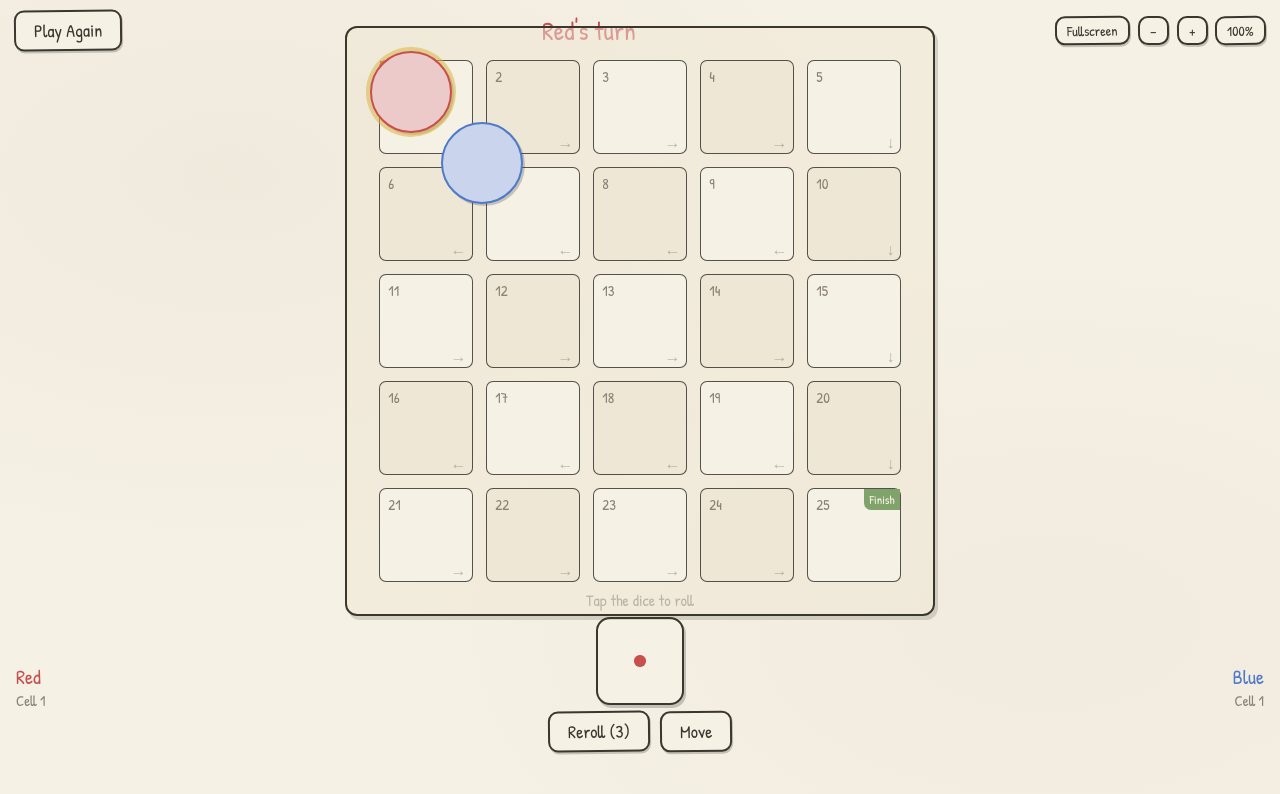
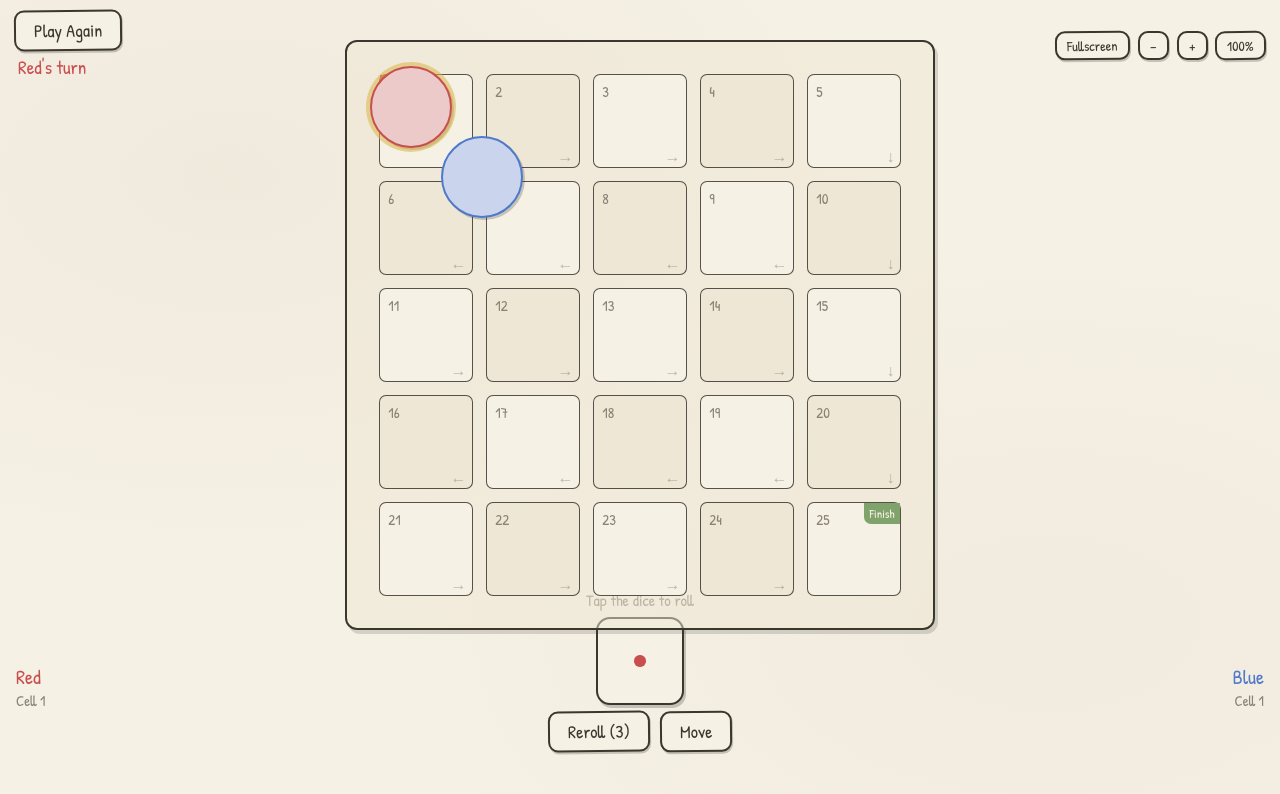
Before and after one commit to Mooling0602/Paper-Cloud-Games, a website built with Vite: page Roll-and-Move/index.html in a window 1280 px wide. Both pictures are taken after a click on the button "Start Game". Built offline with nearby package versions, Linux system fonts and the light colour scheme; a web font is replaced by a local one.

Commit message:
feat(Roll-and-Move): move turn banner under restart button

```diff
--- a/Roll-and-Move/src/style.css
+++ b/Roll-and-Move/src/style.css
@@ -152,9 +152,16 @@ body {
   gap: 10px;
   padding: 10px 14px;
 }
+.topbar .left {
+  display: flex;
+  flex-direction: column;
+  align-items: flex-start;
+  gap: 3px;
+}
 .topbar .banner {
-  font-size: 26px;
-  text-align: center;
+  font-size: 19px;
+  text-align: left;
+  padding-left: 4px;
 }
 .topbar .right {
   display: flex;
--- a/Roll-and-Move/src/ui/game.ts
+++ b/Roll-and-Move/src/ui/game.ts
@@ -31,8 +31,10 @@ export function createGame(onRestart: () => void): GameView {
   view.append(el('div', 'paper-bg'), gameView);
 
   const topbar = el('header', 'topbar');
+  const leftGroup = el('div', 'left');
   const restartBtn = paperButton(t('game.restart'), onRestart);
   const banner = el('div', 'banner');
+  leftGroup.append(restartBtn, banner);
   const right = el('div', 'right');
   const fsBtn = paperButton(t('game.fullscreen'), () => toggleFullscreen(), 'small');
   const refreshFsLabel = (): void => {
@@ -43,7 +45,7 @@ export function createGame(onRestart: () => void): GameView {
   const zoomInBtn = paperButton('+', () => zoom.zoomIn(), 'small');
   const pctBtn = paperButton('100%', () => zoom.reset(), 'small');
   right.append(fsBtn, zoomOutBtn, zoomInBtn, pctBtn);
-  topbar.append(restartBtn, banner, right);
+  topbar.append(leftGroup, right);
 
   // ---------- board ----------
   const board = el('div', 'board');
```
